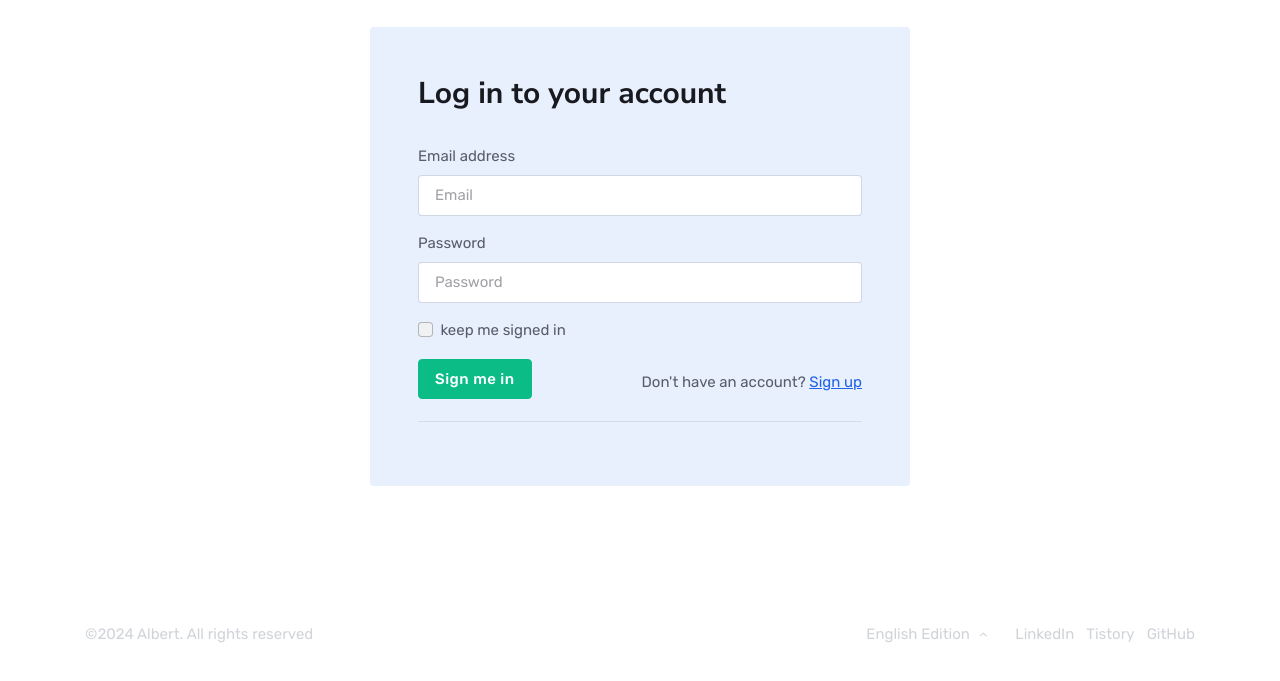
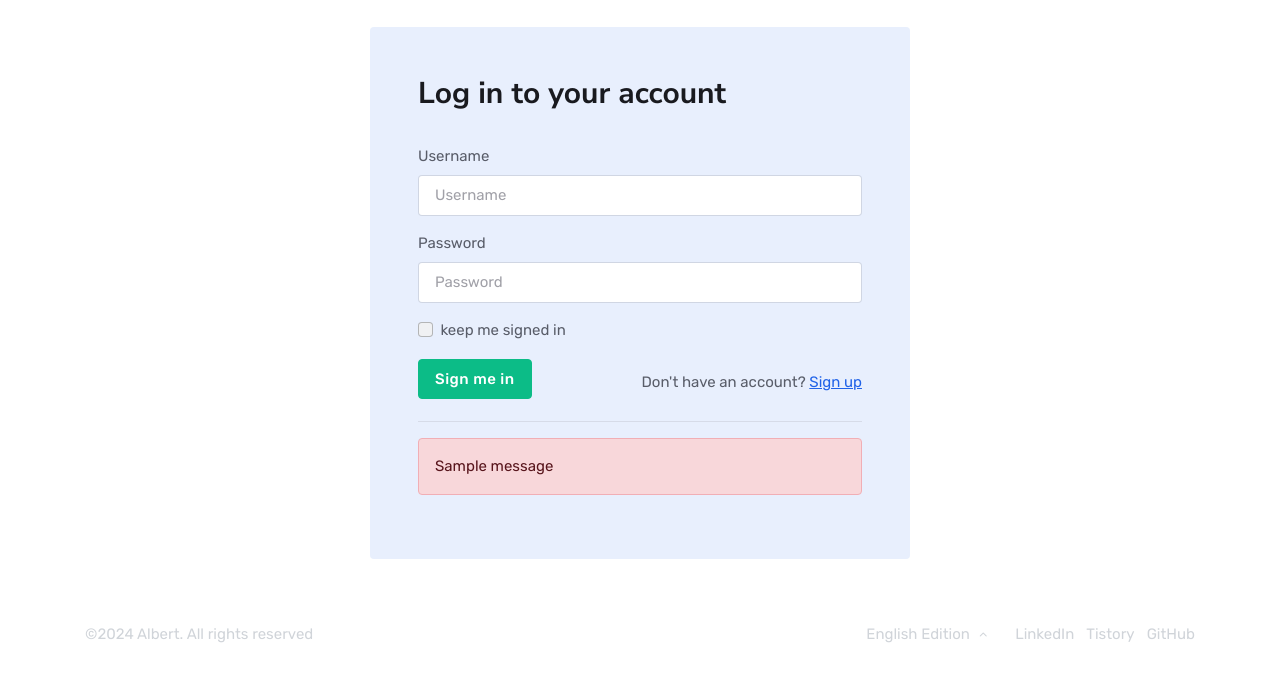
Before and after one commit to AlbertImKr/blog, a Django app: page /signin/ in a window 1280 px wide. Shown: the part 119-800 px from the top of the page. Run offline with Django 5.2, Linux system fonts and the light colour scheme; tables that the repository leaves empty hold one stand-in row (values such as "Sample post"); one stand-in notice (Sample message) is shown; some libraries are stand-ins or nearby versions.

Commit message:
refactor: Signin 기능 view 개선

```diff
--- a/templates/user/signin.html
+++ b/templates/user/signin.html
@@ -40,8 +40,8 @@
                             {% csrf_token %}
                             <!-- Email -->
                             <div class="mb-3">
-                                <label class="form-label" for="email">Email address</label>
-                                {{ form.email }}
+                                <label class="form-label" for="email">Username</label>
+                                {{ form.username }}
                             </div>
                             <!-- Password -->
                             <div class="mb-3">
@@ -65,11 +65,11 @@
                         </form>
                         <!-- Form END -->
                         <hr>
-                        {% if error %}
+                        {% for message in messages %}
                         <div class="alert alert-danger" role="alert">
-                            {{ error }}
+                            {{ message }}
                         </div>
-                        {% endif %}
+                        {% endfor %}
                     </div>
                 </div>
             </div>
--- a/user/forms.py
+++ b/user/forms.py
@@ -1,5 +1,7 @@
 from django import forms
+from django.contrib.auth.forms import AuthenticationForm
 from django.contrib.auth.forms import UserCreationForm
+from django.contrib.auth.forms import UsernameField
 from django.contrib.auth.models import User
 
 
@@ -59,13 +61,13 @@ class UserSignupForm(UserCreationForm):
         return email
 
 
-class UserSigninForm(forms.Form):
-    email = forms.EmailField(
-        widget=forms.EmailInput(
+class UserSigninForm(AuthenticationForm):
+    username = UsernameField(
+        widget=forms.TextInput(
             attrs={
                 "class": "form-control",
-                "id": "email",
-                "placeholder": "Email",
+                "id": "username",
+                "placeholder": "Username",
                 "required": "True",
             }
         )
--- a/user/views.py
+++ b/user/views.py
@@ -1,8 +1,7 @@
 from django.contrib import messages
-from django.contrib.auth import login
 from django.contrib.auth import logout
 from django.contrib.auth.mixins import LoginRequiredMixin
-from django.contrib.auth.models import User
+from django.contrib.auth.views import LoginView
 from django.core.paginator import Paginator
 from django.shortcuts import redirect
 from django.shortcuts import render
@@ -26,34 +25,17 @@ class SignupView(CreateView):
         return super().form_invalid(form)
 
 
-class SignInView(View):
+class SignInView(LoginView):
     form_class = UserSigninForm
     template_name = "user/signin.html"
+    success_url = reverse_lazy("home")
 
-    def get(self, request):
-        return render(request, self.template_name, {"form": self.form_class()})
+    def form_invalid(self, form):
+        messages.error(self.request, "아이디 또는 비밀번호가 일치하지 않습니다.")
+        return super().form_invalid(form)
 
-    def post(self, request):
-        form = self.form_class(request.POST)
-        if form.is_valid():
-            email = form.cleaned_data["email"]
-            password = form.cleaned_data["password"]
-            user = User.objects.get(email=email)
-            if user.check_password(password):
-                login(request, user)
-                if "next" in request.GET:
-                    return redirect(request.GET["next"])
-                return redirect("home")
-            else:
-                return render(
-                    request,
-                    self.template_name,
-                    {
-                        "form": form,
-                        "error": "이메일 또는 비밀번호가 일치하지 않습니다.",
-                    },
-                )
-        return render(request, self.template_name, {"form": form, "error": form.errors})
+    def get_redirect_url(self):
+        return self.request.GET.get("next", self.success_url)
 
 
 class SignOutView(View):
```
